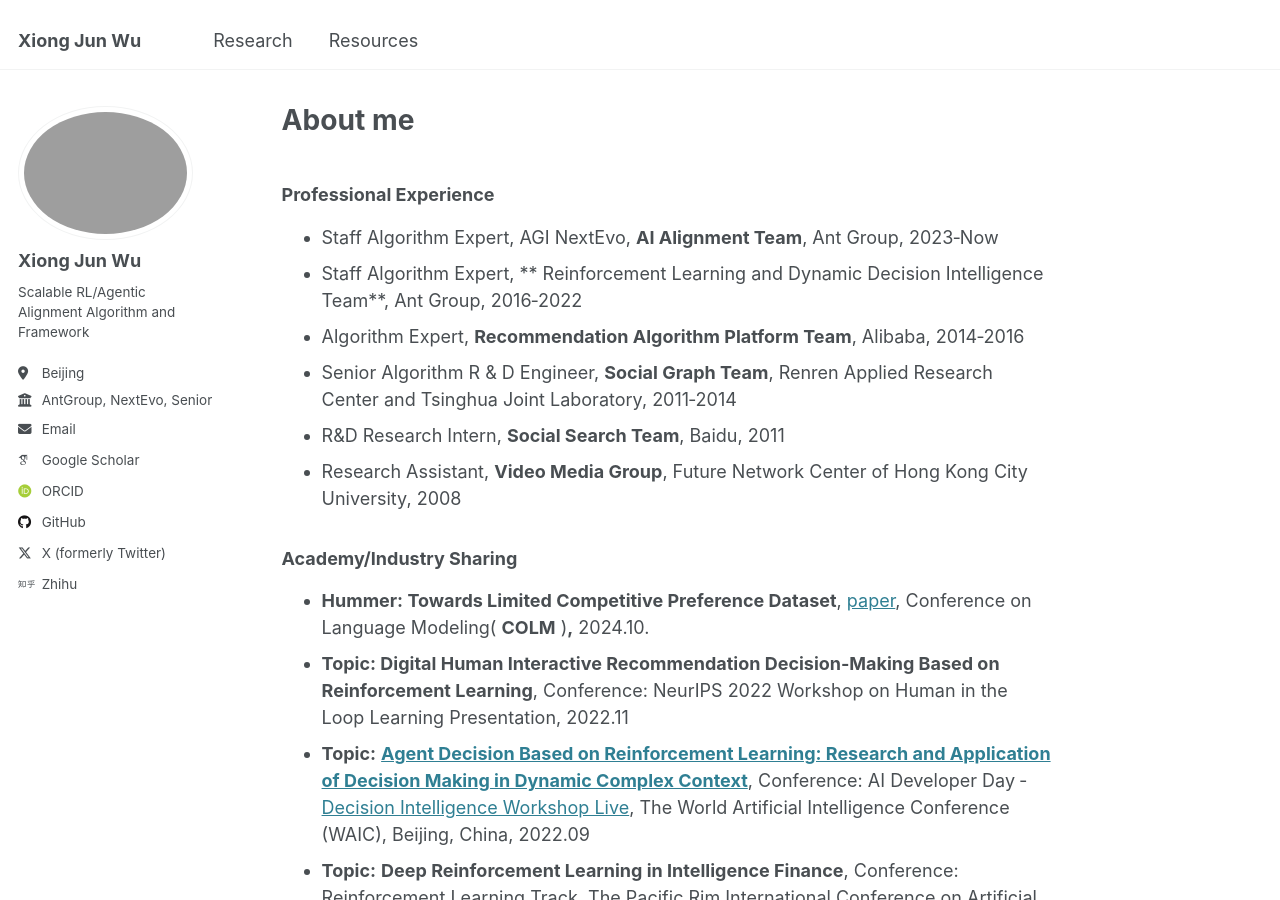
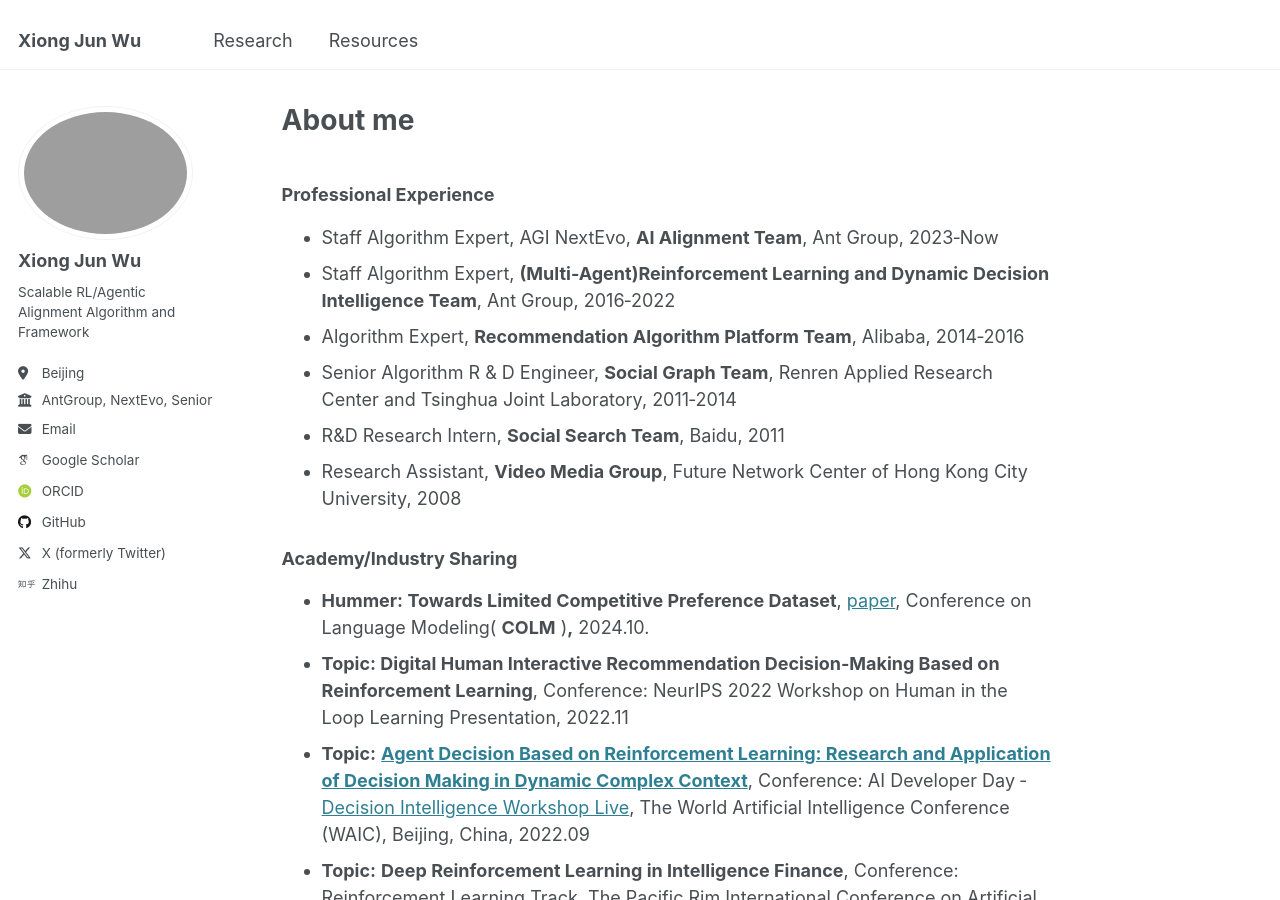
Before and after one commit to junwuxgi/junwuxgi.github.io, a Jekyll site: the page built from _pages/about.md, in a window 1280 px wide and 900 px high. Built offline with Jekyll 4.4.1, drawn with Linux system fonts in a browser that asks for light colours; some web fonts are replaced.

```diff
--- a/_pages/about.md
+++ b/_pages/about.md
@@ -8,7 +8,7 @@ redirect_from:
 ---
 ### Professional Experience
 - Staff Algorithm Expert, AGI NextEvo, **AI Alignment Team**, Ant Group, 2023‑Now
-- Staff Algorithm Expert, ** Reinforcement Learning and Dynamic Decision Intelligence Team**, Ant Group, 2016‑2022
+- Staff Algorithm Expert, **(Multi-Agent)Reinforcement Learning and Dynamic Decision Intelligence Team**, Ant Group, 2016‑2022
 - Algorithm Expert, **Recommendation Algorithm Platform Team**, Alibaba, 2014‑2016
 - Senior Algorithm R & D Engineer, **Social Graph Team**, Renren Applied Research Center and Tsinghua Joint Laboratory, 2011‑2014
 - R&D Research Intern, **Social Search Team**, Baidu, 2011
```
